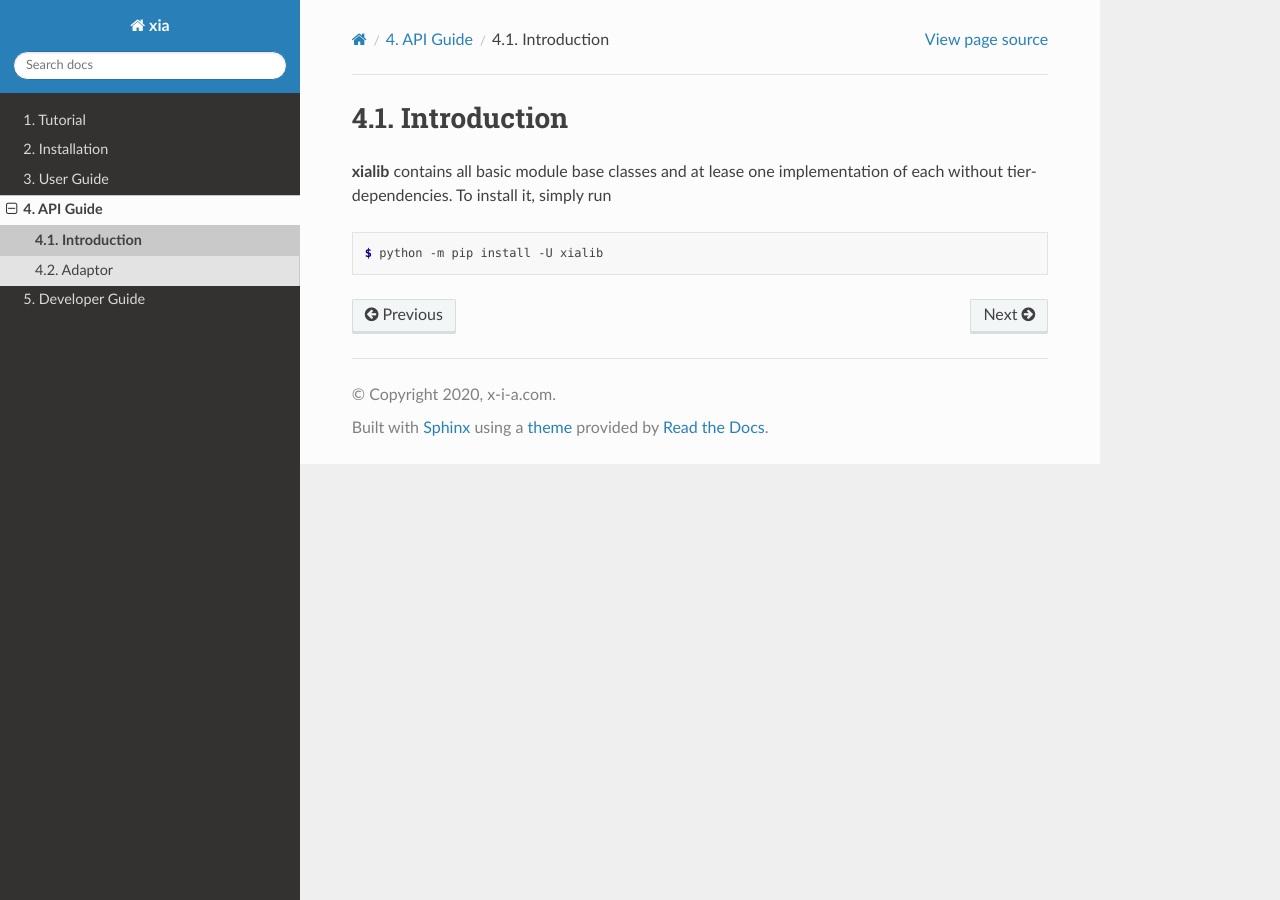
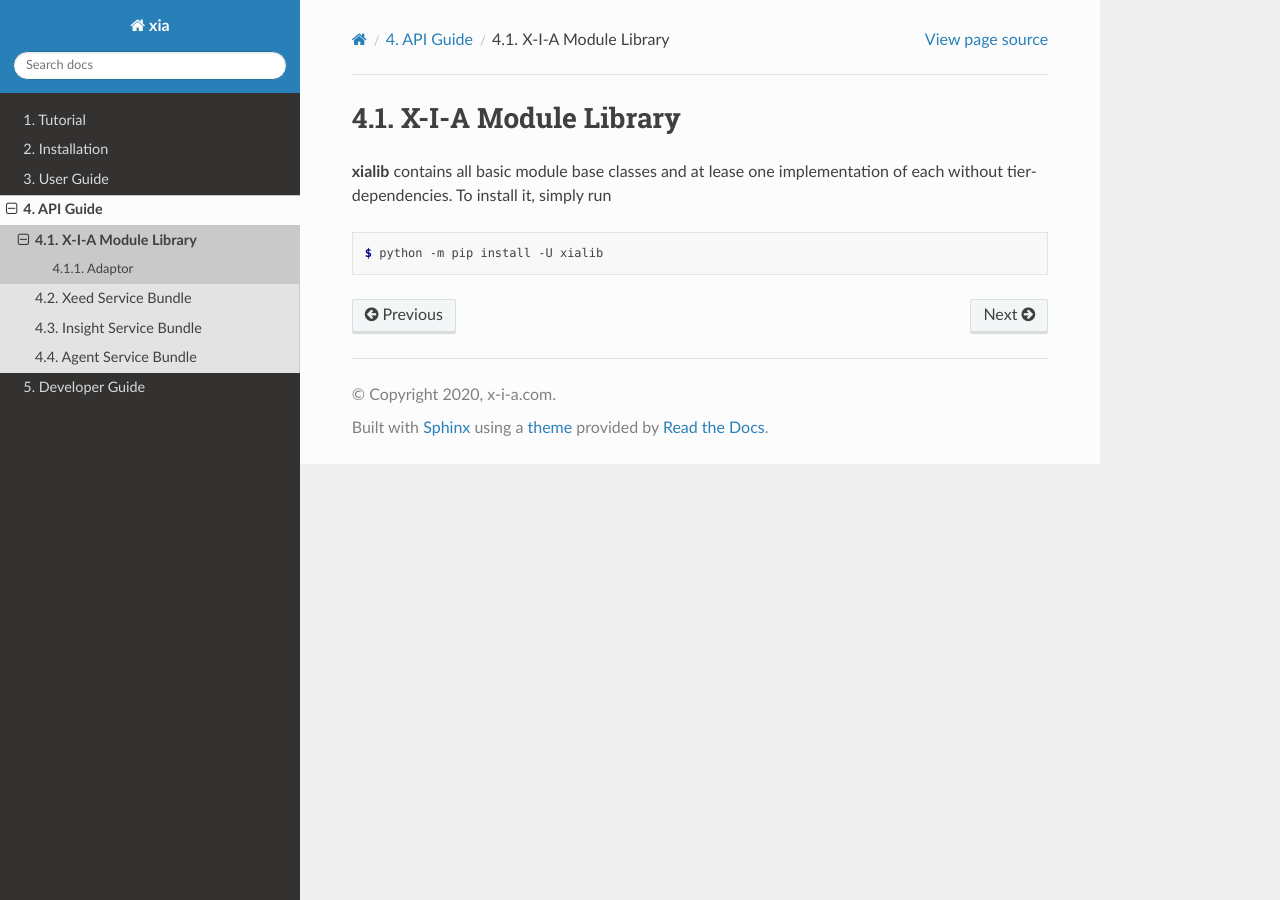
Before and after one commit to X-I-A/xia-docs, a Sphinx documentation site: the page built from docs/source/api/xialib.rst, in a window 1280 px wide. Built offline with Sphinx 7.4.7 and the Read the Docs theme 2.0.0, drawn with Linux system fonts in a browser that asks for light colours.

```diff
--- /dev/null
+++ b/docs/source/api/agent.rst
@@ -0,0 +1,8 @@
+Agent Service Bundle
+====================
+
+.. toctree::
+   :maxdepth: 1
+
+   agent/agent
+   agent/pusher
--- /dev/null
+++ b/docs/source/api/agent/agent.rst
@@ -0,0 +1,6 @@
+Base Class
+==========
+
+.. autoclass::  pyagent.Agent
+   :members:
+   :private-members:
--- a/docs/source/api/index.rst
+++ b/docs/source/api/index.rst
@@ -5,4 +5,6 @@ API Guide
    :maxdepth: 1
 
    xialib
-   adaptors/index
+   xeed
+   insight
+   agent
--- /dev/null
+++ b/docs/source/api/insight/insight.rst
@@ -0,0 +1,6 @@
+Base Class
+==========
+
+.. autoclass::  pyinsight.Insight
+   :members:
+   :private-members:
--- /dev/null
+++ b/docs/source/api/xeed.rst
@@ -0,0 +1,8 @@
+Xeed Service Bundle
+===================
+
+.. toctree::
+   :maxdepth: 1
+
+   xeed/xeed
+   xeed/relayer
--- /dev/null
+++ b/docs/source/api/xeed/xeed.rst
@@ -0,0 +1,6 @@
+Base Class
+==========
+
+.. autoclass::  pyxeed.Xeed
+   :members:
+   :private-members:
--- a/docs/source/api/xialib.rst
+++ b/docs/source/api/xialib.rst
@@ -1,9 +1,16 @@
-Introduction
-============
+X-I-A Module Library
+====================
 
 **xialib** contains all basic module base classes and at lease one implementation of each without tier-dependencies.
 To install it, simply run
 
 .. code-block:: console
 
-    $ python -m pip install -U xialib
+   $ python -m pip install -U xialib
+
+
+.. toctree::
+   :maxdepth: 1
+   :hidden:
+
+   adaptors/index
--- a/docs/source/user/agent.rst
+++ /dev/null
@@ -1,5 +0,0 @@
-Agent Service Bundle
-====================
-
-Basic Units
------------
--- a/docs/source/user/insight.rst
+++ /dev/null
@@ -1,5 +0,0 @@
-Insight Service Bundle
-======================
-
-Basic Units
------------
--- a/docs/source/user/xeed.rst
+++ /dev/null
@@ -1,5 +0,0 @@
-Xeed Service Bundle
-===================
-
-Basic Units
------------
```
Also changed, not shown: docs/source/api/agent/pusher.rst (added, +8 -0 lines), docs/source/api/insight.rst (added, +12 -0 lines), docs/source/api/insight/cleaner.rst (added, +8 -0 lines), docs/source/api/insight/dispatcher.rst (added, +8 -0 lines), docs/source/api/insight/loader.rst (added, +8 -0 lines), docs/source/api/insight/merger.rst (added, +8 -0 lines), docs/source/api/insight/packager.rst (added, +8 -0 lines), docs/source/api/xeed/relayer.rst (added, +8 -0 lines), docs/source/developer/spec/x_i_a_data_header.rst (+64 -3 lines), docs/source/user/index.rst (+0 -7 lines).
